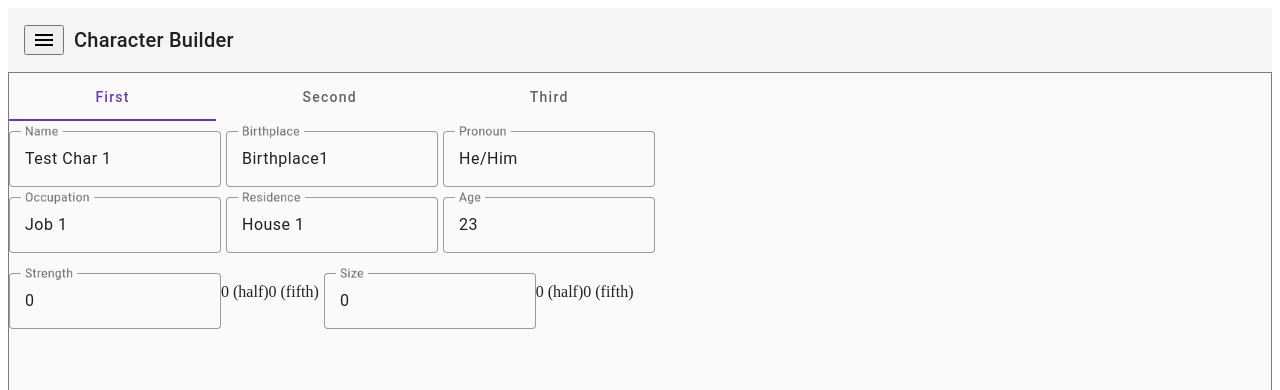
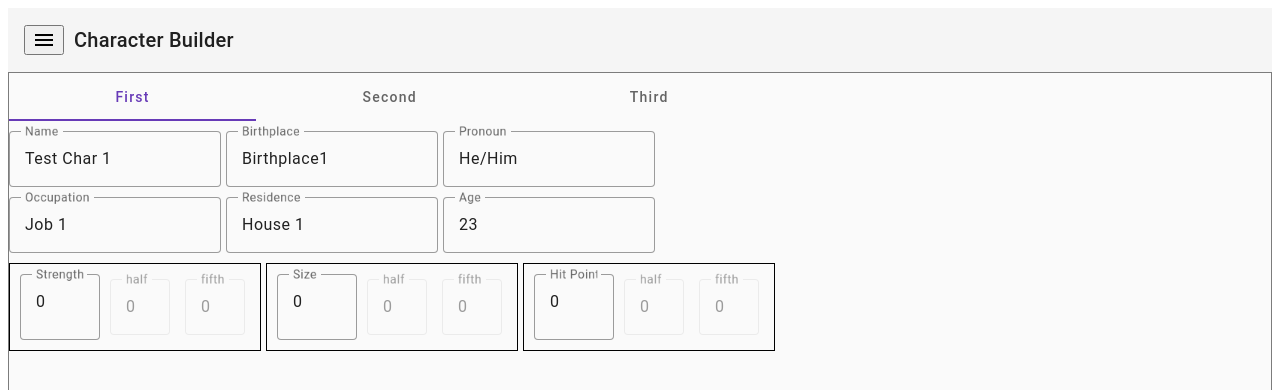
Before and after one commit to csect/cocg, an Angular app: page / in a window 1280 px wide. Shown: the top 390 px of the page. Built offline with nearby package versions, Linux system fonts and the light colour scheme.

Commit message:
refined characteristic

```diff
--- a/src/app/char-characteristics/char-characteristics.component.html
+++ b/src/app/char-characteristics/char-characteristics.component.html
@@ -8,4 +8,6 @@
   </app-characteristic>
   <app-characteristic [character]="character" stat="m_size" label="Size">
   </app-characteristic>
+  <app-characteristic [character]="character" stat="m_hp" label="Hit Points">
+  </app-characteristic>
 </div>
--- a/src/app/characteristic/characteristic.component.css
+++ b/src/app/characteristic/characteristic.component.css
@@ -3,15 +3,31 @@
   display: flex;
   flex-direction: col;
   gap: 0px;
+  border-style: dotted;
+  border-color: black;
 }
 
 .padded-row {
   display: flex;
   flex-direction: row;
   gap: 5px;
+  font-size: 4px;
+  border-style: solid;
+  border-width: 1px;
+  padding: 10px;
+  border-color: black;
 }
 
 .shrunk {
   flex-basis: 0;
   min-width: 100px;
 }
+
+.stat-form {
+  max-width: 80px;
+}
+
+.calc-form {
+  max-width: 60px;
+  margin: 5px;
+}
--- a/src/app/characteristic/characteristic.component.html
+++ b/src/app/characteristic/characteristic.component.html
@@ -1,22 +1,46 @@
-<div class="padded-col">
 <div class="padded-row">
-    <mat-form-field appearance="outline" subscriptSizing="dynamic">
+  <mat-form-field
+    class="stat-form"
+    appearance="outline"
+    subscriptSizing="dynamic"
+  >
     <mat-label>{{ label }}</mat-label>
     <input
       type="number"
       matInput
-        maxlength="3"
+      maxlength="1"
       placeholder="str"
       [(ngModel)]="character.characteristics[stat]"
     />
   </mat-form-field>
+  <mat-form-field
+    class="calc-form"
+    appearance="outline"
+    subscriptSizing="dynamic"
+  >
+    <mat-label>half</mat-label>
+    <input
+      matInput
+      maxlength="1"
+      readonly="true"
+      disabled="true"
+      placeholder="str"
+      [value]="round(character.characteristics[stat] / 2)"
+    />
+  </mat-form-field>
+  <mat-form-field
+    class="calc-form"
+    appearance="outline"
+    subscriptSizing="dynamic"
+  >
+    <mat-label>fifth</mat-label>
+    <input
+      matInput
+      maxlength="1"
+      readonly="true"
+      disabled="true"
+      placeholder="str"
+      [value]="round(character.characteristics[stat] / 5)"
+    />
+  </mat-form-field>
 </div>
-  <div class="padded-col">
-    <div>
-      <Label> {{ round(character.characteristics[stat] / 2) }} (half) </Label>
-    </div>
-    <div>
-      <Label>{{ round(character.characteristics[stat] / 5) }} (fifth)</Label>
-    </div>
-  </div>
-</div>
```
Lines whose indentation alone changed are shown as unchanged.
